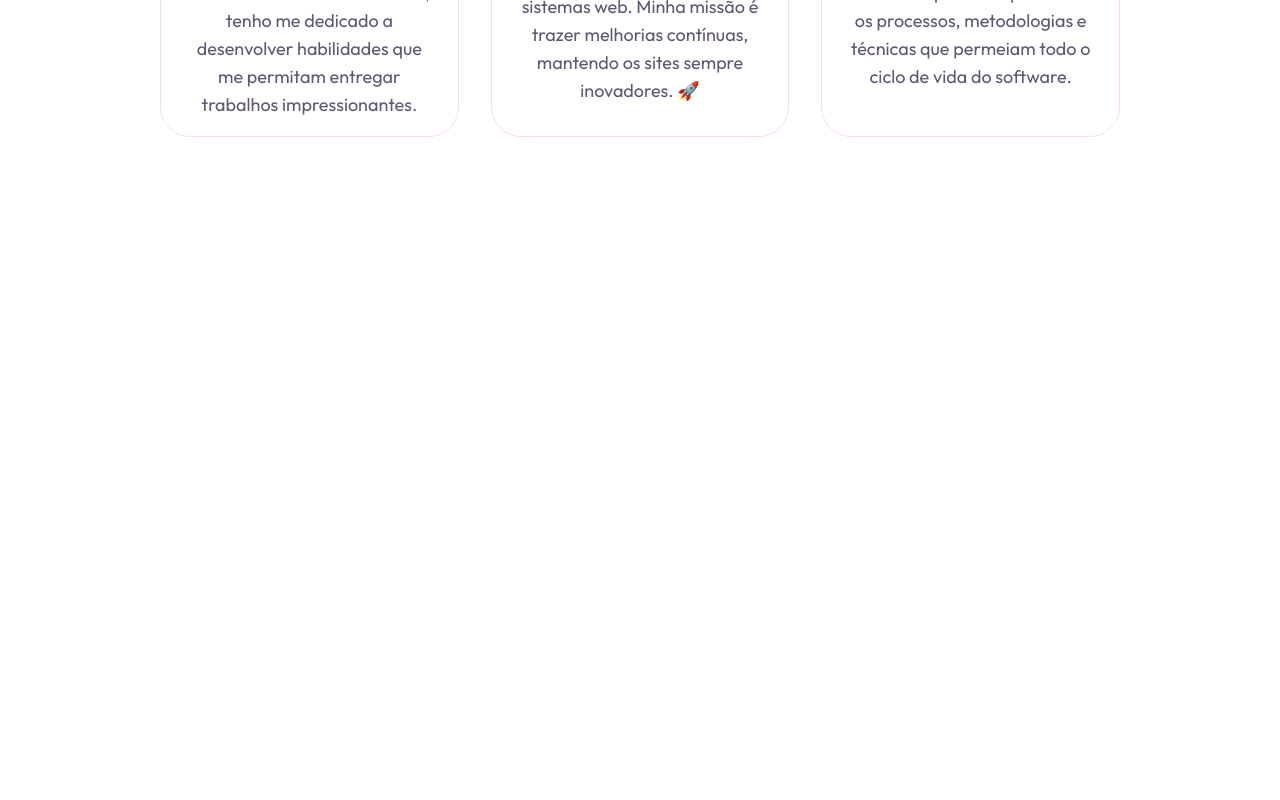
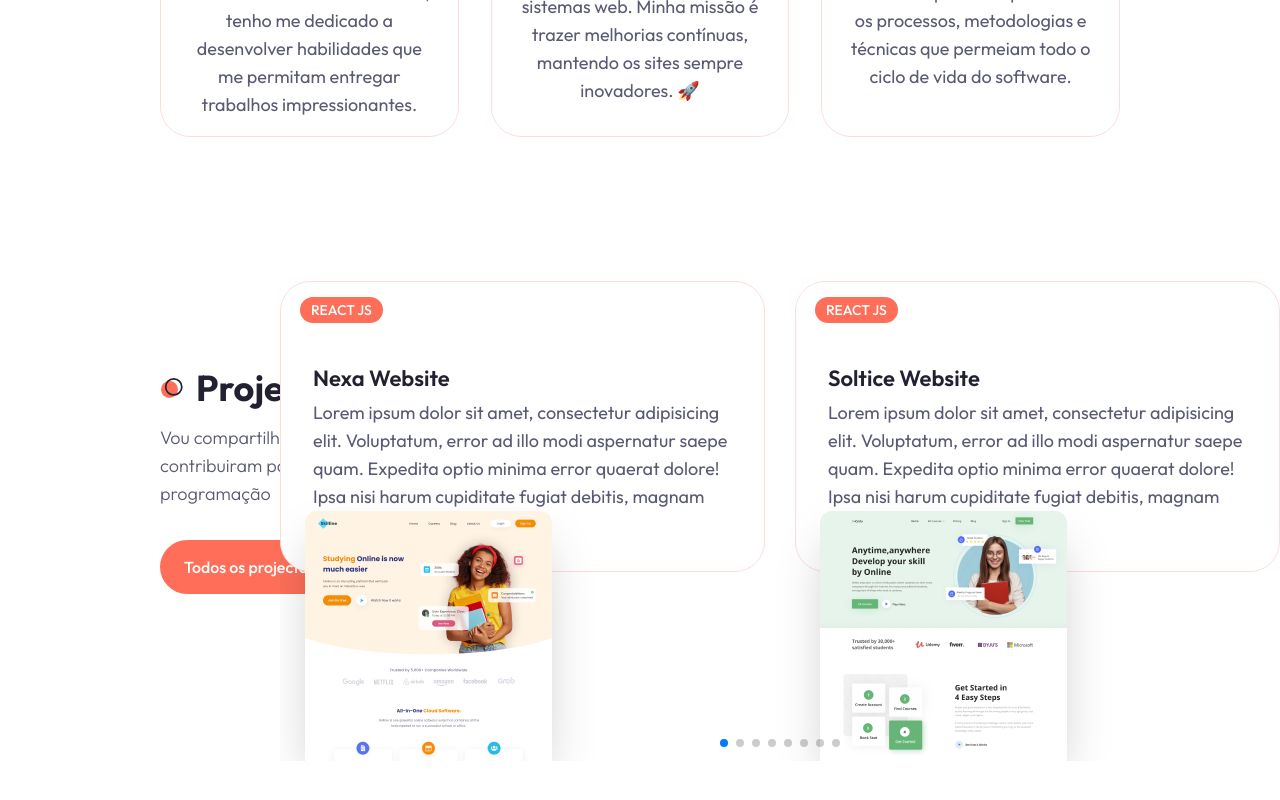
Before and after one commit to SamuelGranados/samuel-granados, a Next.js app: page / in a window 1280 px wide. Shown: the part 1932-2732 px from the top of the page. Built offline with nearby package versions, Linux system fonts and the light colour scheme.

Commit message:
desenvolvimento do work

```diff
--- a/app/page.jsx
+++ b/app/page.jsx
@@ -2,6 +2,7 @@
 import About from "@/components/About";
 import Hero from "@/components/Hero";
 import Services from "@/components/Services";
+import Work from "@/components/Work";
 
 export default function Home() {
   return (
@@ -9,6 +10,7 @@ export default function Home() {
       <Hero />
       <About />
       <Services />
+      <Work />
     </main>
   );
 }
--- /dev/null
+++ b/components/ProjectCard.jsx
@@ -0,0 +1,32 @@
+import Link from "next/link";
+import Image from "next/image";
+import { Card, CardHeader } from "./ui/card";
+import { Github, Link2Icon } from 'lucide-react';
+import { Badge } from './ui/badge'
+
+const ProjectCard = ({ project }) => {
+    return (
+        <Card>
+            <CardHeader>
+                {/* image */}
+                <div>
+                    <Image
+                    className="absolute bottom-0 shadow-2xl"
+                    src={project.image}
+                    width={247}
+                    height={250}
+                    alt=""
+                    priority
+                    />
+                </div>
+            </CardHeader>
+            <div className="h-full px-8 py-8">
+                <Badge className="uppercase text-sm font-medium mb-2 absolute top-4 left-5">{project.category}</Badge>
+                <h4 className="h4 mb-1">{project.name}</h4>
+                <p className="text-muted-foreground text-lg">{project.description}</p>
+            </div>
+        </Card>
+    );
+};
+
+export default ProjectCard;
--- /dev/null
+++ b/components/Work.jsx
@@ -0,0 +1,142 @@
+'use client';
+
+import Link from "next/link";
+import { Button } from "./ui/button";
+
+// import swiper react components
+import { Swiper, SwiperSlide } from 'swiper/react';
+
+// import swiper styles
+import 'swiper/css'
+import 'swiper/css/pagination'
+
+// import required module
+import { Pagination } from 'swiper/modules';
+
+// componentes
+import ProjectCard from '@/components/ProjectCard';
+
+const projectData = [
+    {
+        image: '/work/3.png',
+        category: 'react js',
+        name: 'Nexa Website',
+        description:
+            'Lorem ipsum dolor sit amet, consectetur adipisicing elit. Voluptatum, error ad illo modi aspernatur saepe quam. Expedita optio minima error quaerat dolore! Ipsa nisi harum cupiditate fugiat debitis, magnam iusto.',
+        link: '/',
+        github: '/',
+    },
+    {
+        image: '/work/4.png',
+        category: 'react js',
+        name: 'Soltice Website',
+        description:
+            'Lorem ipsum dolor sit amet, consectetur adipisicing elit. Voluptatum, error ad illo modi aspernatur saepe quam. Expedita optio minima error quaerat dolore! Ipsa nisi harum cupiditate fugiat debitis, magnam iusto.',
+        link: '/',
+        github: '/',
+    },
+    {
+        image: '/work/2.png',
+        category: 'next js',
+        name: 'Lumina Website',
+        description:
+            'Lorem ipsum dolor sit amet, consectetur adipisicing elit. Voluptatum, error ad illo modi aspernatur saepe quam. Expedita optio minima error quaerat dolore! Ipsa nisi harum cupiditate fugiat debitis, magnam iusto.',
+        link: '/',
+        github: '/',
+    },
+    {
+        image: '/work/1.png',
+        category: 'next js',
+        name: 'Evolve Website',
+        description:
+            'Lorem ipsum dolor sit amet, consectetur adipisicing elit. Voluptatum, error ad illo modi aspernatur saepe quam. Expedita optio minima error quaerat dolore! Ipsa nisi harum cupiditate fugiat debitis, magnam iusto.',
+        link: '/',
+        github: '/',
+    },
+    {
+        image: '/work/3.png',
+        category: 'next js',
+        name: 'Ignite Website',
+        description:
+            'Lorem ipsum dolor sit amet, consectetur adipisicing elit. Voluptatum, error ad illo modi aspernatur saepe quam. Expedita optio minima error quaerat dolore! Ipsa nisi harum cupiditate fugiat debitis, magnam iusto.',
+        link: '/',
+        github: '/',
+    },
+    {
+        image: '/work/4.png',
+        category: 'next js',
+        name: 'Envision Website',
+        description:
+            'Lorem ipsum dolor sit amet, consectetur adipisicing elit. Voluptatum, error ad illo modi aspernatur saepe quam. Expedita optio minima error quaerat dolore! Ipsa nisi harum cupiditate fugiat debitis, magnam iusto.',
+        link: '/',
+        github: '/',
+    },
+    {
+        image: '/work/1.png',
+        category: 'fullstack',
+        name: 'Serenity Website',
+        description:
+            'Lorem ipsum dolor sit amet, consectetur adipisicing elit. Voluptatum, error ad illo modi aspernatur saepe quam. Expedita optio minima error quaerat dolore! Ipsa nisi harum cupiditate fugiat debitis, magnam iusto.',
+        link: '/',
+        github: '/',
+    },
+    {
+        image: '/work/3.png',
+        category: 'fullstack',
+        name: 'Nova Website',
+        description:
+            'Lorem ipsum dolor sit amet, consectetur adipisicing elit. Voluptatum, error ad illo modi aspernatur saepe quam. Expedita optio minima error quaerat dolore! Ipsa nisi harum cupiditate fugiat debitis, magnam iusto.',
+        link: '/',
+        github: '/',
+    },
+    {
+        image: '/work/2.png',
+        category: 'fullstack',
+        name: 'Zenith Website',
+        description:
+            'Lorem ipsum dolor sit amet, consectetur adipisicing elit. Voluptatum, error ad illo modi aspernatur saepe quam. Expedita optio minima error quaerat dolore! Ipsa nisi harum cupiditate fugiat debitis, magnam iusto.',
+        link: '/',
+        github: '/',
+    },
+];
+
+const Work = () => {
+    return (
+        <section className="relative mb-12 xl:mb-48">
+            <div className="container mx-auto">
+                {/* text */}
+                <div className="max-w-[440px] mx-auto xl:mx-0 text-center xl:text-left mb-12 xl:h-[400px] flex flex-col justify-center items-center xl:items-start">
+                    <h2 className="section-title mb-4">Projectos Mais Recentes</h2>
+                    <p className="subtitle mb-8">Vou compartilhar meu projetos mais complexos, que contribuiram para consolidar meus conhecimento na programação</p>
+                    <Link href='/projects'><Button>Todos os projectos</Button></Link>
+                </div>
+                {/* slides */}
+                <div className="xl:max-w-[1000px] xl:absolute right-0 top-0">
+                    <Swiper
+                        className="h-[480px]"
+                        slidesPerView={1}
+                        breakpoints={{
+                            640: {
+                                slidesPerView: 2,
+                            },
+                        }}
+                        spaceBetween={30}
+                        modules={[Pagination]}
+                        pagination={{ clickable: true }}
+                    >
+                        {/* show only the first 4 projects for de slides */}
+                        {projectData.slice(0.4).map((project, index) => {
+                            return (
+                                <SwiperSlide key={index}>
+                                    <ProjectCard project={project} />
+                                </SwiperSlide>
+                            );
+                        })}
+                    </Swiper>
+                </div>
+            </div>
+        </section>
+    );
+};
+
+export default Work;
```
